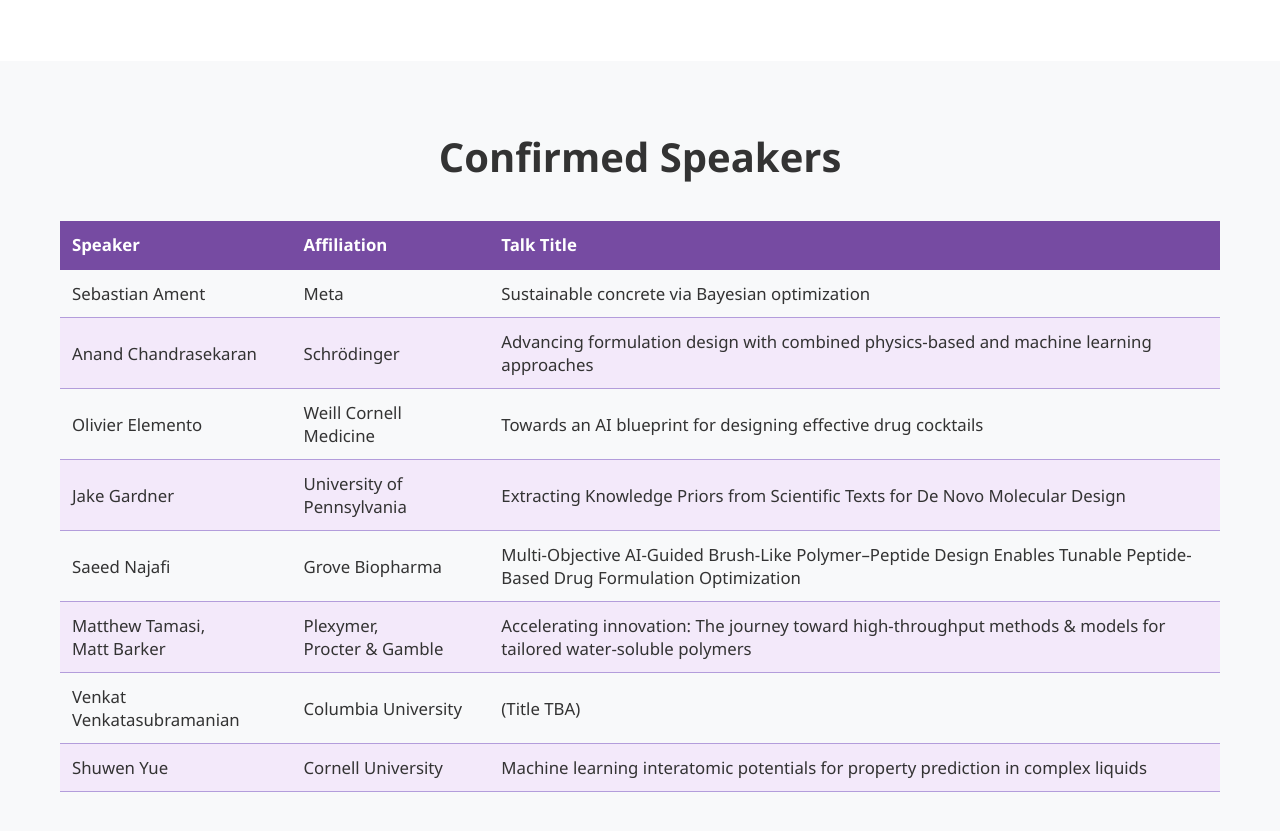
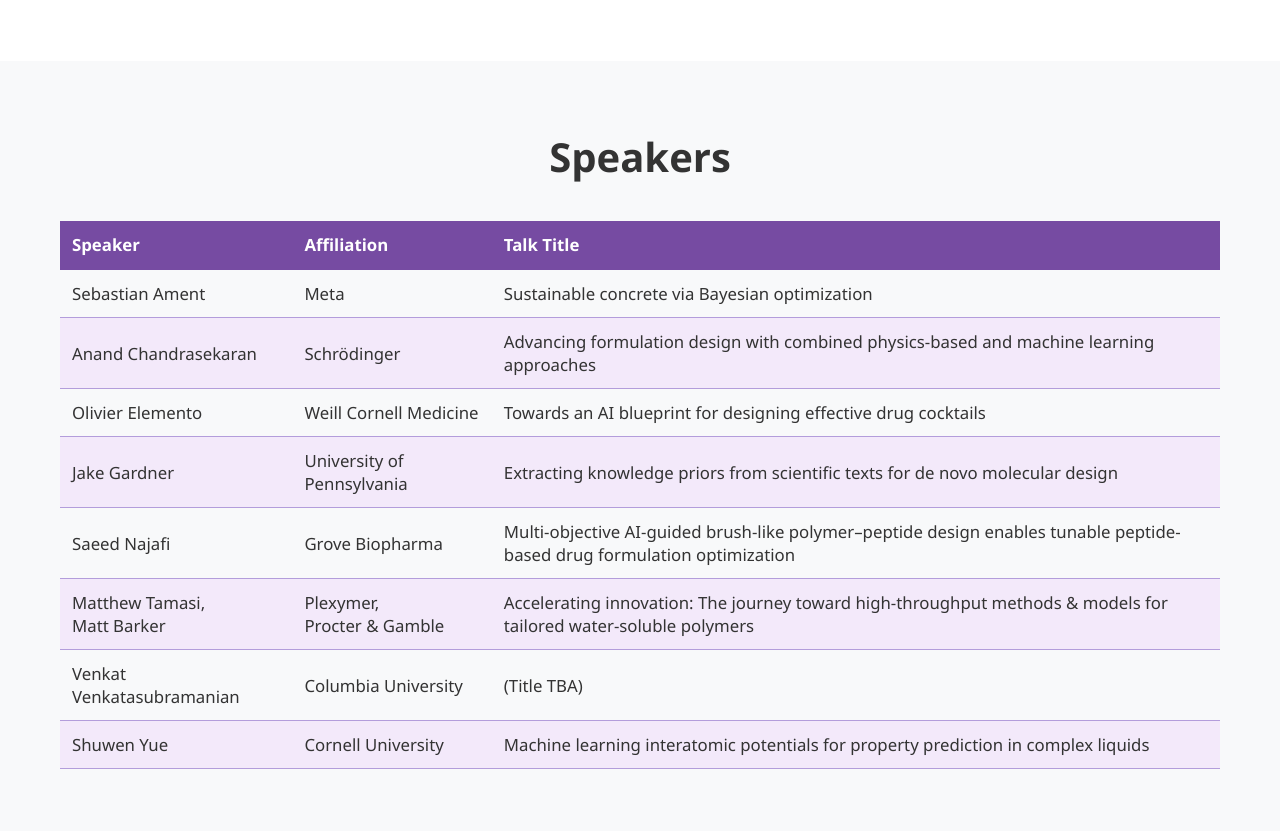
Before and after one commit to peter-i-frazier/cafe-workshop-website, a plain HTML site: page index.html in a window 1280 px wide. Shown: the part 2033-2864 px from the top of the page. Drawn offline with Linux system fonts and the light colour scheme.

Commit message:
small edits

```diff
--- a/index.html
+++ b/index.html
@@ -423,7 +423,7 @@
 
     <section id="speakers" class="section">
       <div class="container">
-        <h2>Confirmed Speakers</h2>
+        <h2>Speakers</h2>
         <table class="speakers-table">
           <thead>
             <tr>
@@ -451,12 +451,12 @@
             <tr>
               <td>Jake Gardner</td>
               <td>University of Pennsylvania</td>
-              <td>Extracting Knowledge Priors from Scientific Texts for De Novo Molecular Design</td>
+              <td>Extracting knowledge priors from scientific texts for de novo molecular design</td>
             </tr>
             <tr>
               <td>Saeed Najafi</td>
               <td>Grove Biopharma</td>
-              <td>Multi-Objective AI-Guided Brush-Like Polymer–Peptide Design Enables Tunable Peptide-Based Drug Formulation Optimization</td>
+              <td>Multi-objective AI-guided brush-like polymer–peptide design enables tunable peptide-based drug formulation optimization</td>
             </tr>
             <tr>
 	      <td>Matthew Tamasi,<br>Matt Barker</td>
```
